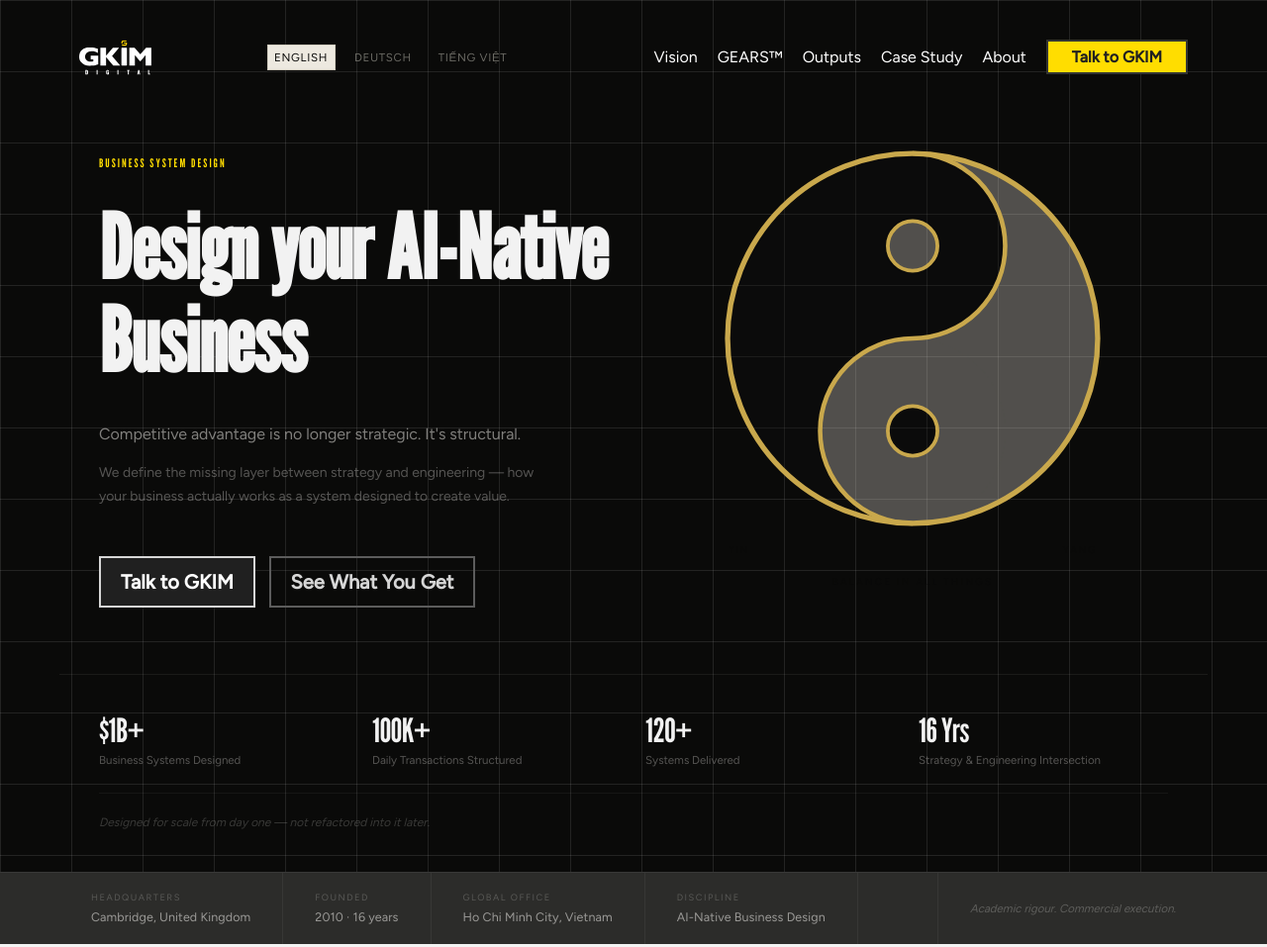
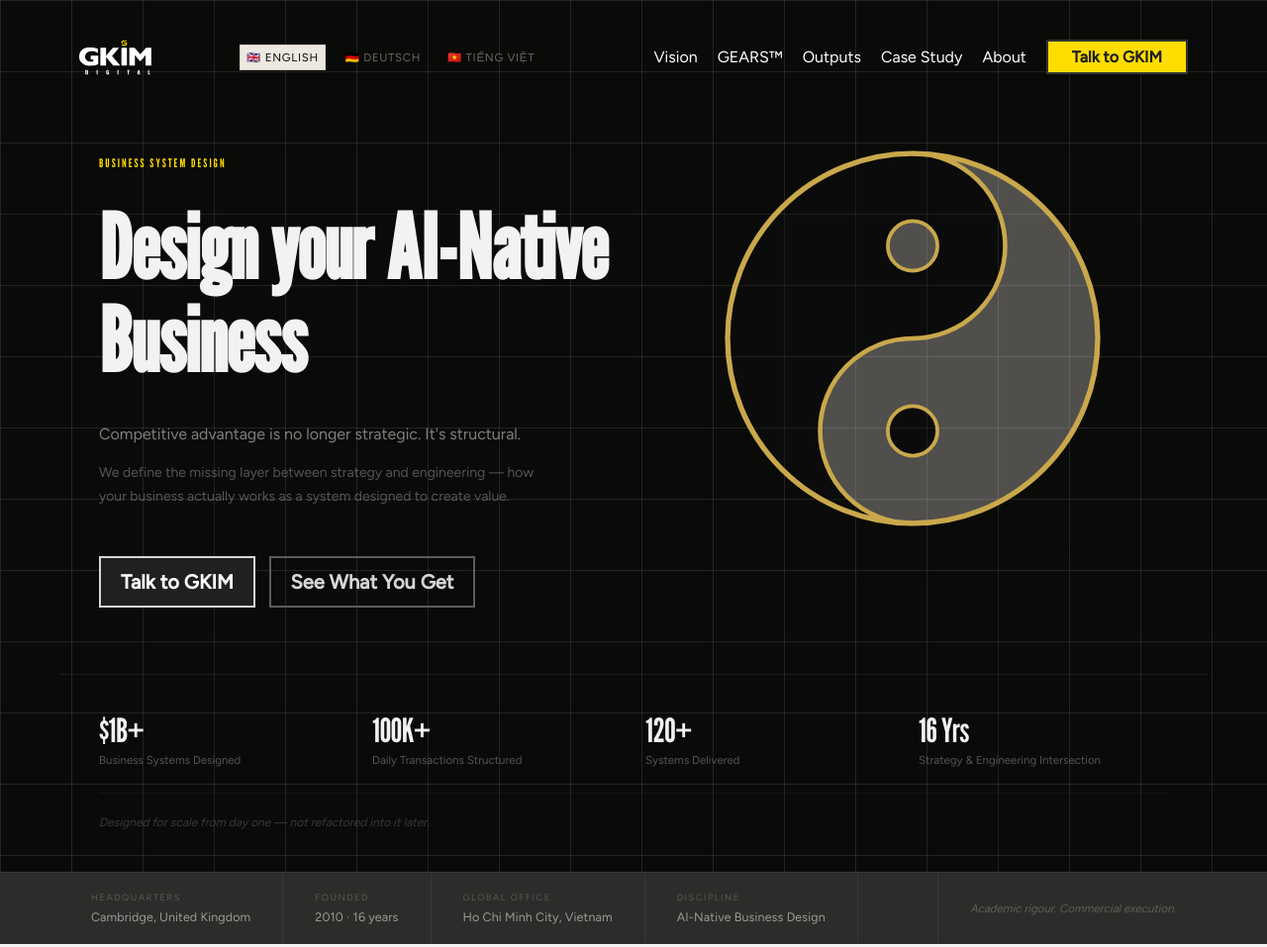
Before and after one commit to GKIM-DIGITAL-LTD/gkim-website, a website: page en/index.html in a window 1280 px wide. Shown: the top 957 px of the page at 99% size. Drawn offline with nearby package versions, Linux system fonts and the light colour scheme.

Commit message:
rebuild: add flag emojis to language switcher

```diff
--- a/en/index.html
+++ b/en/index.html
@@ -958,9 +958,9 @@ footer { background: var(--ink); padding: 4rem 0 2.5rem; border-top: 1px solid r
     </svg>
   </a>
     <div class="lang-switcher">
-    <a href="/en/" class="lang-active">English</a>
-    <a href="/de/">Deutsch</a>
-    <a href="/vi/">Tiếng Việt</a>
+    <a href="/en/" class="lang-active">🇬🇧 English</a>
+    <a href="/de/">🇩🇪 Deutsch</a>
+    <a href="/vi/">🇻🇳 Tiếng Việt</a>
   </div>
   <ul class="nav-links">
     <li><a href="#vision">Vision</a></li>
```
Also changed, not shown: de/index.html (+3 -3 lines), vi/index.html (+3 -3 lines).
